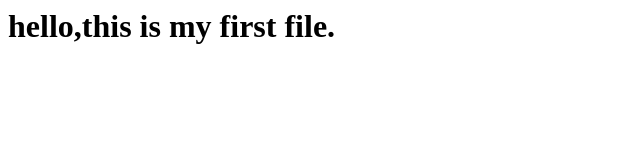
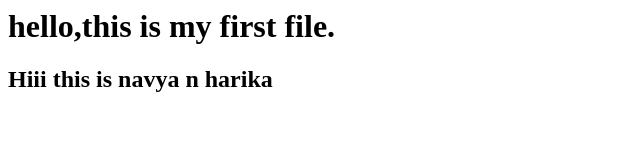
Before and after one commit to HARIKABODDU11/html-css-first-assignment1, a plain HTML site: page html/index.html in a window 1280 px wide. Shown: the whole page, without its empty margins (0-640 px from the left). Drawn offline with Linux system fonts and the light colour scheme.

Commit message:
Navya made changes

```diff
--- a/html/index.html
+++ b/html/index.html
@@ -2,3 +2,4 @@
     hello,this is my first file.
 
 </h1>
+<h2>Hiii this is navya n harika</h2>
```
Also changed, not shown: html/webpage.html (+1 -0 lines).
